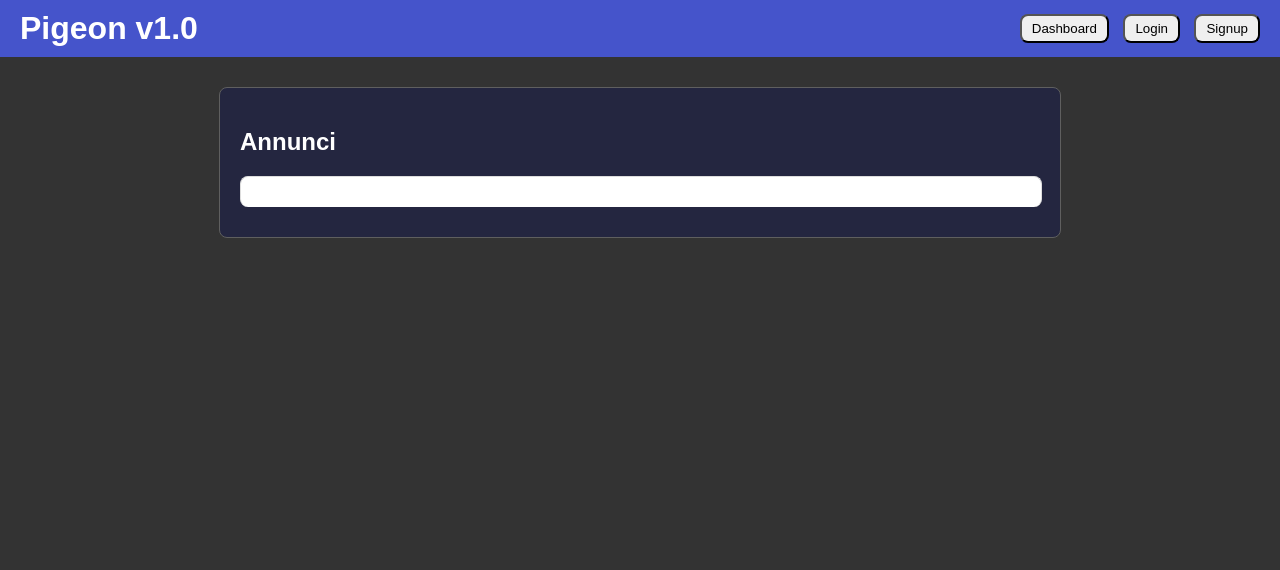
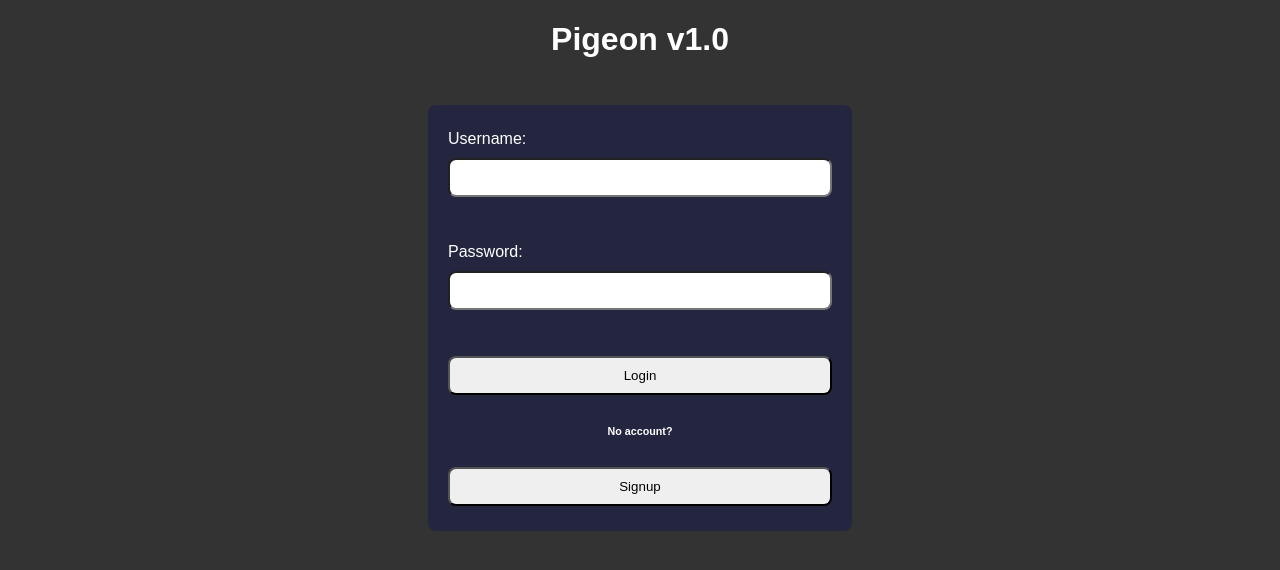
Before and after one commit to OverclockedHeart/pigeon, a website with bundled scripts: page page/index.html in a window 1280 px wide. Built offline with nearby package versions, Linux system fonts and the light colour scheme.

Commit message:
Prime modifiche

```diff
--- a/page/css/style.css
+++ b/page/css/style.css
@@ -8,6 +8,11 @@ body {
   background-color: #333;
 }
 
+h1 {
+  color: #fff;
+}
+
+/*
 header {
   width: 100%;
   background: #4554cb;
@@ -20,13 +25,15 @@ header {
   justify-content: space-between;
   align-items: center;
 }
+*/
 
-header h1 {
+nav {
   margin: 0 20px;
 }
 
-nav {
-  margin: 0 20px;
+h6 {
+  color: #fff;
+  text-align: center;
 }
 
 nav button {
@@ -41,17 +48,51 @@ h2 {
   color: #fff;
 }
 
-/**/
+/*
+div {
+  position: relative;
+  width: 60%;
+  height: 30%;
+  padding: 5%;
+  margin: 5%;
+  right: 0;
+
+  clip-path: polygon(5% 0%, 100% 0%, 100% 100%, 0% 100%);
+}
+*/
+
+/*
+#loginButton {
+  position: relative;
+  width: 60%;
+  height: 30%;
+  padding: 5%;
+  margin: 5%;
+  right: 0;
+
+  clip-path: polygon(5% 0%, 100% 0%, 100% 100%, 0% 100%);
+}
+
+#signupButton {
+  position: relative;
+  width: 60%;
+  height: 30%;
+  padding: 5%;
+  margin: 5%;
+  right: 0;
+
+  clip-path: polygon(5% 0%, 100% 0%, 100% 100%, 0% 100%);
+}
+*/
 
 main {
-  max-width: 800px;
+  max-width: 30%;
   width: 100%;
-  margin: 20px 0;
+  margin: 2% 0;
   padding: 20px;
-
-  border: 1px solid #5f5f5f;
+  /*box-shadow: 10% 10% 5px rgba(237, 2, 2, 0.7);*/
+  border: 1% solid #5f5f5f;
   border-radius: 8px;
-
   background: #242640;
 }
 
--- a/page/index.html
+++ b/page/index.html
@@ -1,6 +1,5 @@
 <!DOCTYPE html>
 <html lang="it">
-
   <head>
     <meta charset="UTF-8" />
     <meta name="viewport" content="width=device-width, initial-scale=1.0" />
@@ -12,32 +11,53 @@
     <script type="module" src="../controllers/app.js"></script>
     <script type="module" src="../src/main.js"></script>
 
+    <link href="../page/css/style.css" rel="stylesheet" />
+    <link rel="icon" href="./favicon.ico" type=" image/ico" />
+
+    <script type="module" src="../controllers/app.js"></script>
+    <script type="module" src="../src/main.js"></script>
+    <script type="module" src="../src/login.js"></script>
+    <script src="../node_modules/bcryptjs/dist/bcrypt.min.js"></script>
+
     <script>
       function switchPage(dest) {
         window.location.href = "../page/" + dest + ".html";
       }
     </script>
-
   </head>
 
   <body>
+    <!--
     <header>
       <h1>Pigeon v1.0</h1>
       <nav>
-      <button onclick="switchPage('dashboard')" id="dashboardButton">Dashboard</button>
+        <button onclick="switchPage('dashboard')" id="dashboardButton">
+          Dashboard
+        </button>
         <button onclick="switchPage('login')" id="loginButton">Login</button>
         <button onclick="switchPage('signup')" id="signupButton">Signup</button>
       </nav>
     </header>
+    -->
+    <h1>Pigeon v1.0</h1>
 
-  <main id="home">
-    <h2>Annunci</h2>
-    <div>
-      <ul id="postList">
-
-      </ul>
-    </div>
+    <main>
+      <form id="loginForm">
+        <label>Username:</label>
+        <input id="usernameInput" type="text" minlength="5" maxlength="20" />
+        <br /><br />
+        <label>Password:</label>
+        <input
+          id="passwordInput"
+          type="password"
+          minlength="8"
+          maxlength="40"
+        />
+        <br /><br />
+        <input type="submit" value="Login" />
+        <h6>No account?</h6>
+        <button onclick="switchPage('signup')" id="signupButton">Signup</button>
+      </form>
     </main>
   </body>
-
 </html>
```
Lines whose indentation alone changed are shown as unchanged.
